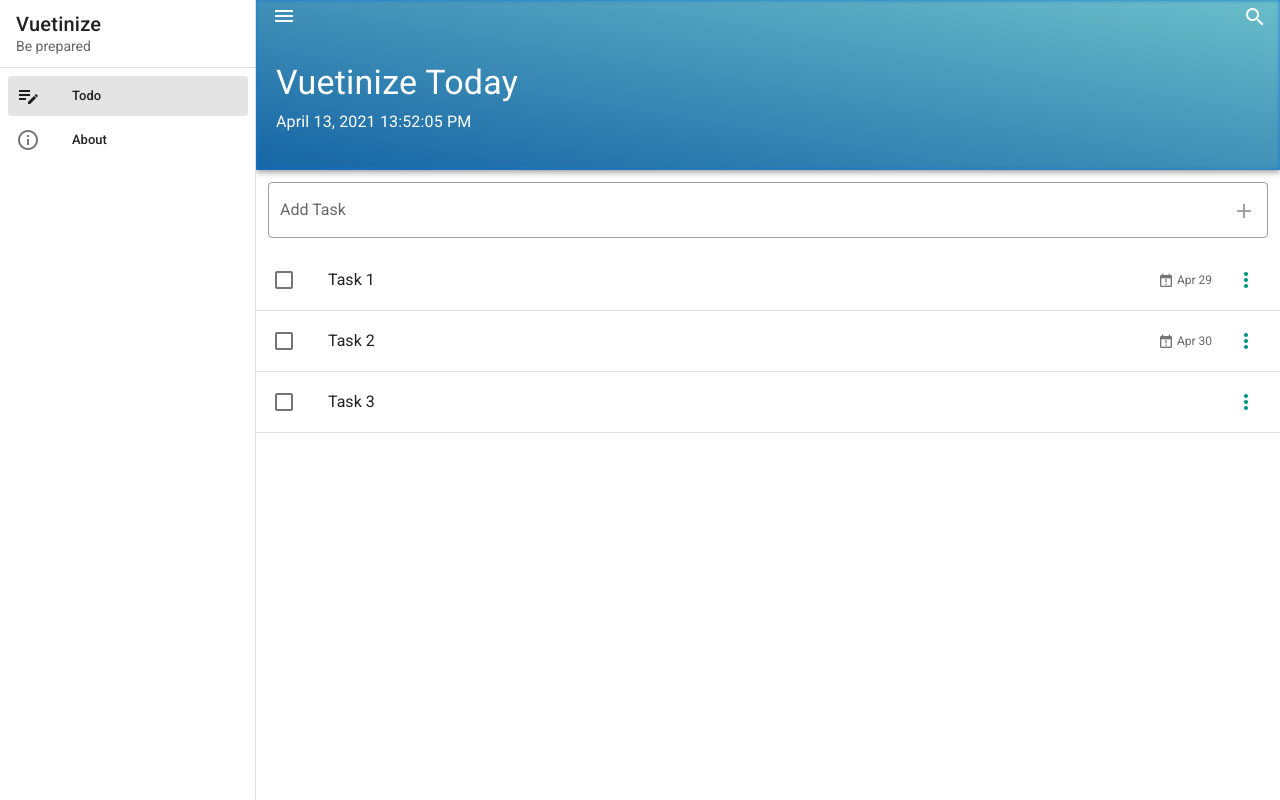
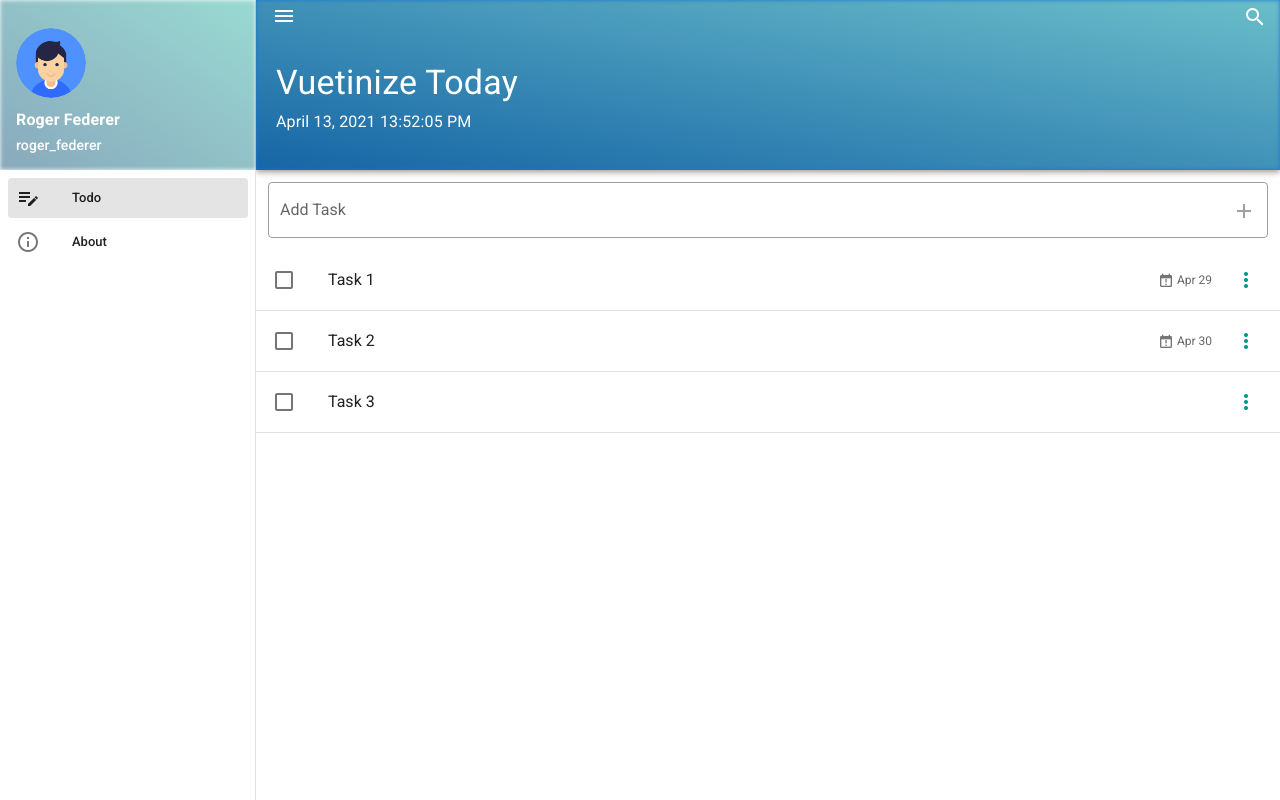
Before and after one commit to andrasputyera/vuetinize, a Vue app: page /#/ in a window 1280 px wide. Built offline with nearby package versions, Linux system fonts and the light colour scheme.

Commit message:
updated and set the mobile breakpoint for the nav drawer

```diff
--- a/src/App.vue
+++ b/src/App.vue
@@ -2,20 +2,28 @@
   <v-app id="inspire">
     <v-navigation-drawer
       v-model="drawer"
+      :mobile-breakpoint="768"
       app
     >
-      <v-list-item>
-        <v-list-item-content>
-          <v-list-item-title class="title">
-            Vuetinize
-          </v-list-item-title>
-          <v-list-item-subtitle>
-            Be prepared
-          </v-list-item-subtitle>
-        </v-list-item-content>
-      </v-list-item>
-
-      <v-divider></v-divider>
+      <v-img
+      class="pa-4 pt-7"
+      src="sunset.jpg"
+      max-height="170"
+      gradient="to top right, rgba(19,84,122,.5), rgba(128,208,199,.8)"
+      >
+      <v-avatar size="70" class="mb-2">
+        <img
+          src="avatar.png"
+          alt="Avatar"
+        >
+      </v-avatar>
+      <div class="white--text text-subtitle-1 font-weight-bold">
+        Roger Federer
+      </div>
+      <div class="white--text text-subtitle-2">
+        roger_federer
+      </div>
+      </v-img>
 
       <v-list
         dense
@@ -53,7 +61,7 @@
         ></v-img>
       </template>
 
-      <v-container class="pa-0">
+      <v-container class="header-container pa-0">
         <v-row>
           <v-app-bar-nav-icon @click="drawer = !drawer"></v-app-bar-nav-icon>
           <v-spacer></v-spacer>
@@ -94,3 +102,8 @@
     }),
   }
 </script>
+
+<style lang="sass">
+  .header-container
+    max-width: none !important
+</style>
```
Also changed, not shown: public/avatar.png (added), public/marthica.jpeg (added).
